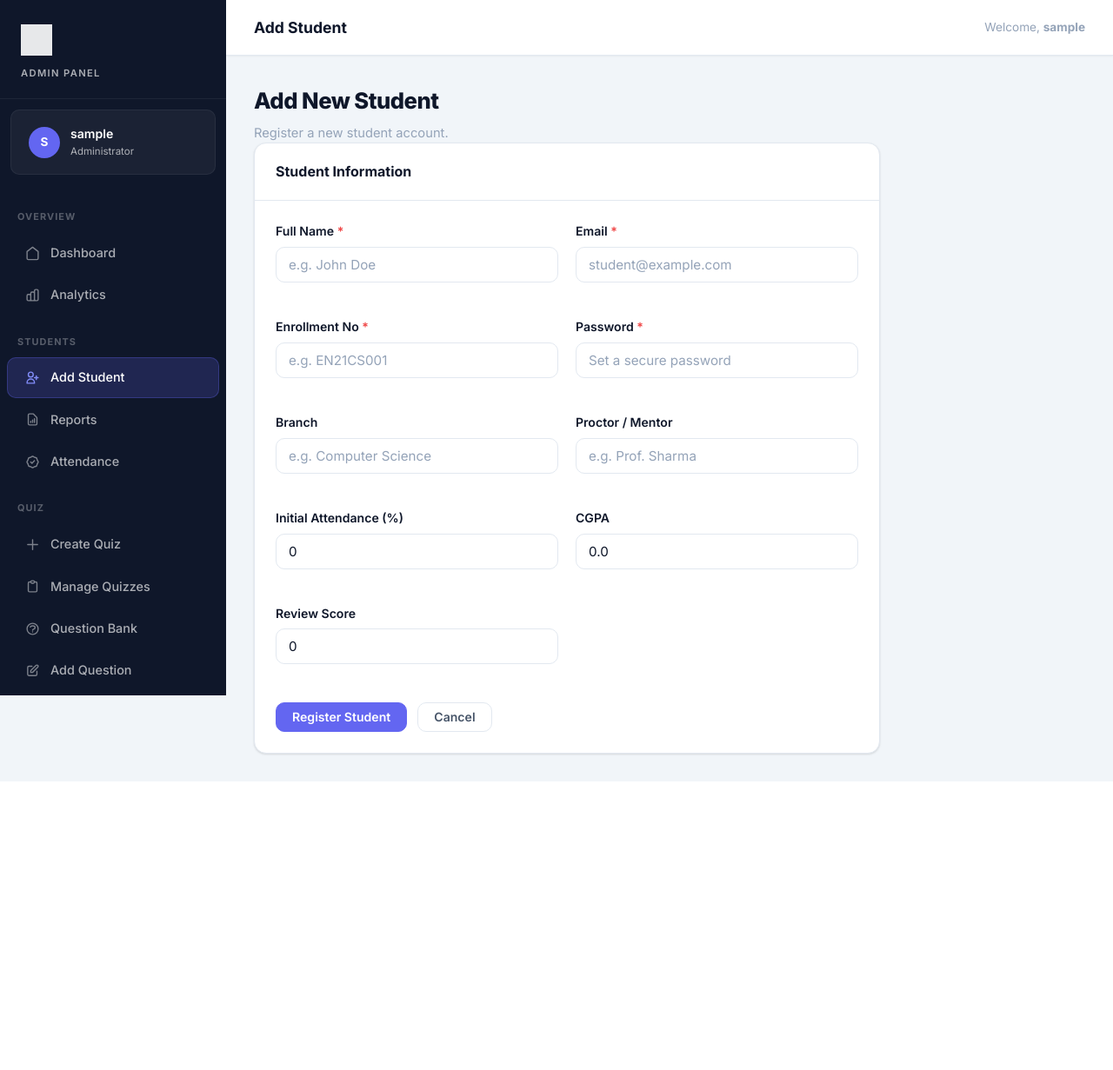
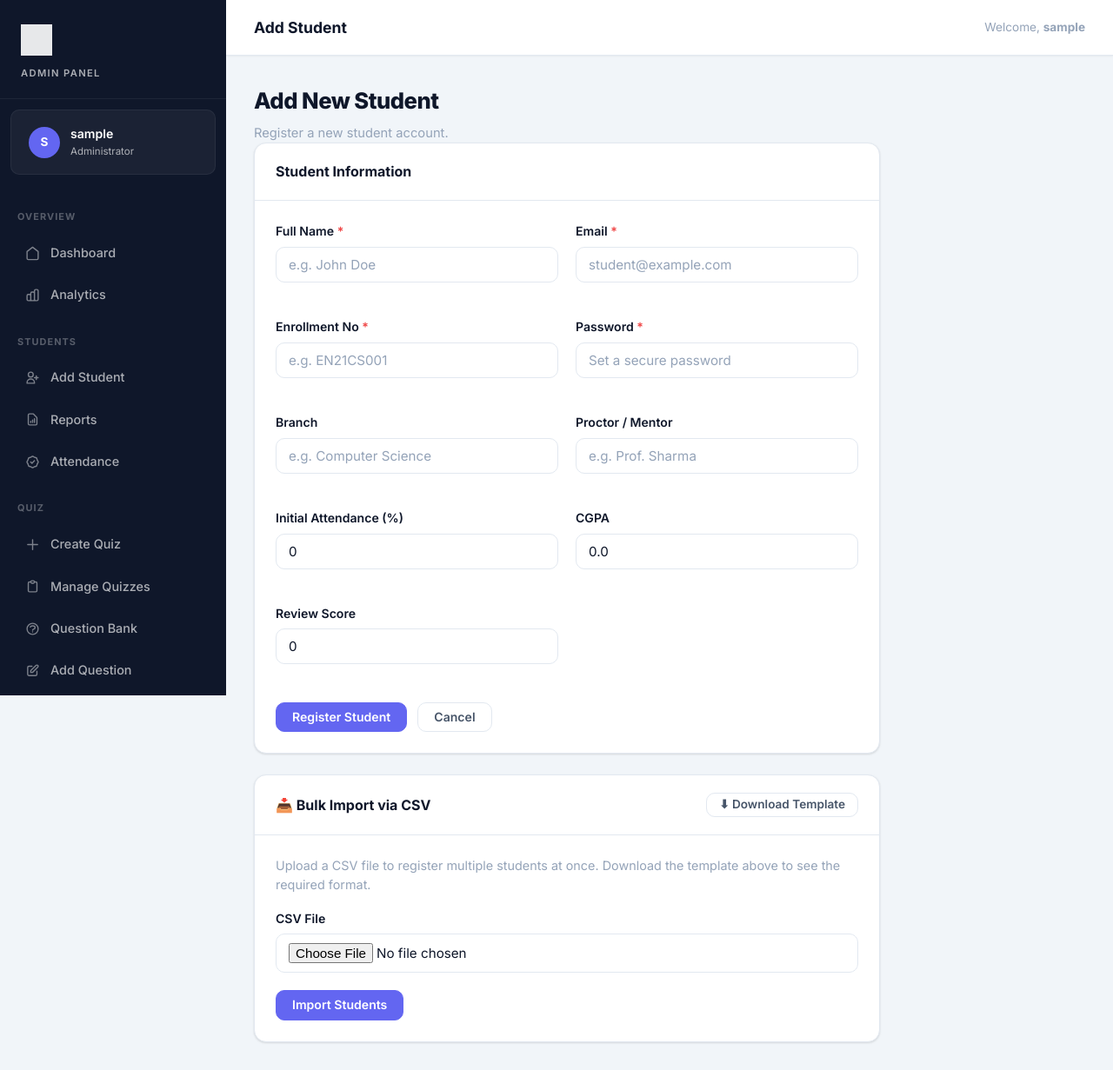
Before and after one commit to shahhardi-15/quizopedia, a Django app: page /addstudent/ in a window 1280 px wide. Shown: the whole page at 87% size. Before the commit the page ends 899 px from the top, so only its background shows below. Run offline with Django 3.2, Linux system fonts and the light colour scheme; a user stored in the database is signed in; tables that the repository leaves empty hold one stand-in row (values such as "Sample post").

Commit message:
Implement bulk student import feature with CSV upload and template download

```diff
--- a/quiz/templates/Add_student.html
+++ b/quiz/templates/Add_student.html
@@ -1,75 +1,188 @@
-{% extends 'admin_base.html' %}
-{% block title %}Add Student — Quiz Academy{% endblock %}
-{% block page_title %}Add Student{% endblock %}
-{% block nav_addstudent %}active{% endblock %}
-
-{% block content %}
+{% extends 'admin_base.html' %} {% block title %}Add Student — Quiz Academy{%
+endblock %} {% block page_title %}Add Student{% endblock %} {% block
+nav_addstudent %}active{% endblock %} {% block content %}
 <h1 class="page-heading">Add New Student</h1>
 <p class="page-subheading">Register a new student account.</p>
 
 {% if s %}
-<div class="alert alert-{{ msg_type|default:'success' }}" style="margin-bottom:20px;">{{ s }}</div>
+<div
+  class="alert alert-{{ msg_type|default:'success' }}"
+  style="margin-bottom: 20px"
+>
+  {{ s }}
+</div>
 {% endif %}
 
-<div class="card" style="max-width:720px;">
+<div class="card" style="max-width: 720px">
   <div class="card-header"><h2 class="card-title">Student Information</h2></div>
   <div class="card-body">
     <form method="POST">
       {% csrf_token %}
-      <div style="display:grid; grid-template-columns:1fr 1fr; gap:20px;">
-
+      <div style="display: grid; grid-template-columns: 1fr 1fr; gap: 20px">
         <div class="form-group">
-          <label class="form-label" for="name">Full Name <span style="color:var(--danger);">*</span></label>
-          <input type="text" id="name" name="name" class="form-input" placeholder="e.g. John Doe" required>
+          <label class="form-label" for="name"
+            >Full Name <span style="color: var(--danger)">*</span></label
+          >
+          <input
+            type="text"
+            id="name"
+            name="name"
+            class="form-input"
+            placeholder="e.g. John Doe"
+            required
+          />
         </div>
 
         <div class="form-group">
-          <label class="form-label" for="email">Email <span style="color:var(--danger);">*</span></label>
-          <input type="email" id="email" name="email" class="form-input" placeholder="student@example.com" required>
+          <label class="form-label" for="email"
+            >Email <span style="color: var(--danger)">*</span></label
+          >
+          <input
+            type="email"
+            id="email"
+            name="email"
+            class="form-input"
+            placeholder="student@example.com"
+            required
+          />
         </div>
 
         <div class="form-group">
-          <label class="form-label" for="enrollment">Enrollment No <span style="color:var(--danger);">*</span></label>
-          <input type="text" id="enrollment" name="enrollment" class="form-input" placeholder="e.g. EN21CS001" required>
+          <label class="form-label" for="enrollment"
+            >Enrollment No <span style="color: var(--danger)">*</span></label
+          >
+          <input
+            type="text"
+            id="enrollment"
+            name="enrollment"
+            class="form-input"
+            placeholder="e.g. EN21CS001"
+            required
+          />
         </div>
 
         <div class="form-group">
-          <label class="form-label" for="password">Password <span style="color:var(--danger);">*</span></label>
-          <input type="password" id="password" name="password" class="form-input" placeholder="Set a secure password" required>
+          <label class="form-label" for="password"
+            >Password <span style="color: var(--danger)">*</span></label
+          >
+          <input
+            type="password"
+            id="password"
+            name="password"
+            class="form-input"
+            placeholder="Set a secure password"
+            required
+          />
         </div>
 
         <div class="form-group">
           <label class="form-label" for="branch">Branch</label>
-          <input type="text" id="branch" name="branch" class="form-input" placeholder="e.g. Computer Science">
+          <input
+            type="text"
+            id="branch"
+            name="branch"
+            class="form-input"
+            placeholder="e.g. Computer Science"
+          />
         </div>
 
         <div class="form-group">
           <label class="form-label" for="proctor">Proctor / Mentor</label>
-          <input type="text" id="proctor" name="proctor" class="form-input" placeholder="e.g. Prof. Sharma">
+          <input
+            type="text"
+            id="proctor"
+            name="proctor"
+            class="form-input"
+            placeholder="e.g. Prof. Sharma"
+          />
         </div>
 
         <div class="form-group">
-          <label class="form-label" for="attendence">Initial Attendance (%)</label>
-          <input type="number" id="attendence" name="attendence" class="form-input" value="0" min="0" max="100">
+          <label class="form-label" for="attendence"
+            >Initial Attendance (%)</label
+          >
+          <input
+            type="number"
+            id="attendence"
+            name="attendence"
+            class="form-input"
+            value="0"
+            min="0"
+            max="100"
+          />
         </div>
 
         <div class="form-group">
           <label class="form-label" for="cgpa">CGPA</label>
-          <input type="number" id="cgpa" name="cgpa" class="form-input" step="0.01" value="0.0" min="0" max="10">
+          <input
+            type="number"
+            id="cgpa"
+            name="cgpa"
+            class="form-input"
+            step="0.01"
+            value="0.0"
+            min="0"
+            max="10"
+          />
         </div>
 
         <div class="form-group">
           <label class="form-label" for="review">Review Score</label>
-          <input type="number" id="review" name="review" class="form-input" value="0" min="0">
+          <input
+            type="number"
+            id="review"
+            name="review"
+            class="form-input"
+            value="0"
+            min="0"
+          />
         </div>
-
       </div>
 
-      <div style="margin-top:24px; display:flex; gap:12px;">
+      <div style="margin-top: 24px; display: flex; gap: 12px">
         <button type="submit" class="btn btn-primary">Register Student</button>
         <a href="{% url 'index1' %}" class="btn btn-outline">Cancel</a>
       </div>
     </form>
   </div>
 </div>
+<!-- BULK IMPORT SECTION -->
+<div class="card" style="max-width: 720px; margin-top: 24px">
+  <div class="card-header">
+    <h2 class="card-title">📥 Bulk Import via CSV</h2>
+    <a
+      href="{% url 'bulk_import_students' %}?download_template=1"
+      class="btn btn-outline"
+      style="font-size: 0.85rem; padding: 6px 14px"
+    >
+      ⬇ Download Template
+    </a>
+  </div>
+  <div class="card-body">
+    <p style="color: var(--text-muted); font-size: 0.9rem; margin-bottom: 16px">
+      Upload a CSV file to register multiple students at once. Download the
+      template above to see the required format.
+    </p>
+    <form
+      method="POST"
+      action="{% url 'bulk_import_students' %}"
+      enctype="multipart/form-data"
+    >
+      {% csrf_token %}
+      <div class="form-group">
+        <label class="form-label">CSV File</label>
+        <input
+          type="file"
+          name="csv_file"
+          accept=".csv"
+          class="form-input"
+          required
+        />
+      </div>
+      <div style="margin-top: 16px">
+        <button type="submit" class="btn btn-primary">Import Students</button>
+      </div>
+    </form>
+  </div>
+</div>
 {% endblock %}
--- a/quiz/urls.py
+++ b/quiz/urls.py
@@ -4,6 +4,7 @@ from . import views
 urlpatterns = [
     # Home
     path('', views.home_view, name='home'),
+    path('bulk-import/', views.bulk_import_students, name='bulk_import_students'),
 
     # Admin Auth
     path('admin_login/', views.LoginUserView, name='sign1'),
--- a/quiz/views.py
+++ b/quiz/views.py
@@ -251,6 +251,79 @@ def admin_student_detail(request, student_id):
     }
     return render(request, 'admin_student_detail.html', context)
 
+@login_required(login_url='sign1')
+def bulk_import_students(request):
+    if request.user.user_type != 'admin':
+        return redirect('sign1')
+
+    if request.method == 'POST' and request.FILES.get('csv_file'):
+        import csv
+        import io
+
+        csv_file = request.FILES['csv_file']
+        if not csv_file.name.endswith('.csv'):
+            return render(request, 'Add_student.html', {'s': 'Please upload a valid CSV file.', 'msg_type': 'danger'})
+
+        decoded = csv_file.read().decode('utf-8')
+        reader = csv.DictReader(io.StringIO(decoded))
+
+        success_count = 0
+        errors = []
+
+        for i, row in enumerate(reader, start=2):
+            try:
+                name = row.get('name', '').strip()
+                email = row.get('email', '').strip()
+                password = row.get('password', '').strip()
+                enrollment_no = row.get('enrollment_no', '').strip()
+                branch = row.get('branch', '').strip()
+                proctor = row.get('proctor', '').strip()
+                attendance = int(row.get('attendance', 0) or 0)
+                cgpa = float(row.get('cgpa', 0.0) or 0.0)
+
+                if not all([name, email, password, enrollment_no]):
+                    errors.append(f"Row {i}: Missing required fields.")
+                    continue
+                if CustomUser.objects.filter(email=email).exists():
+                    errors.append(f"Row {i}: Email '{email}' already exists.")
+                    continue
+                if CustomUser.objects.filter(enrollment_no=enrollment_no).exists():
+                    errors.append(f"Row {i}: Enrollment '{enrollment_no}' already exists.")
+                    continue
+
+                CustomUser.objects.create_user(
+                    username=enrollment_no,
+                    email=email,
+                    password=password,
+                    user_type='student',
+                    first_name=name,
+                    enrollment_no=enrollment_no,
+                    branch=branch,
+                    proctor=proctor,
+                    attendance=attendance,
+                    cgpa=cgpa,
+                )
+                success_count += 1
+            except Exception as e:
+                errors.append(f"Row {i}: {str(e)}")
+
+        msg = f"{success_count} student(s) imported successfully."
+        if errors:
+            msg += f" {len(errors)} error(s): " + " | ".join(errors[:3])
+        msg_type = 'success' if success_count > 0 else 'danger'
+        return render(request, 'Add_student.html', {'s': msg, 'msg_type': msg_type})
+
+    # Download blank CSV template
+    if request.method == 'GET' and request.GET.get('download_template'):
+        import csv
+        response = HttpResponse(content_type='text/csv')
+        response['Content-Disposition'] = 'attachment; filename="student_import_template.csv"'
+        writer = csv.writer(response)
+        writer.writerow(['name', 'email', 'password', 'enrollment_no', 'branch', 'proctor', 'attendance', 'cgpa'])
+        writer.writerow(['John Doe', 'john@example.com', 'password123', 'EN21CS001', 'Computer Science', 'Prof. Sharma', '90', '8.5'])
+        return response
+
+    return redirect('addstudent')
 
 @login_required(login_url='sign1')
 def student_report(request):
```
